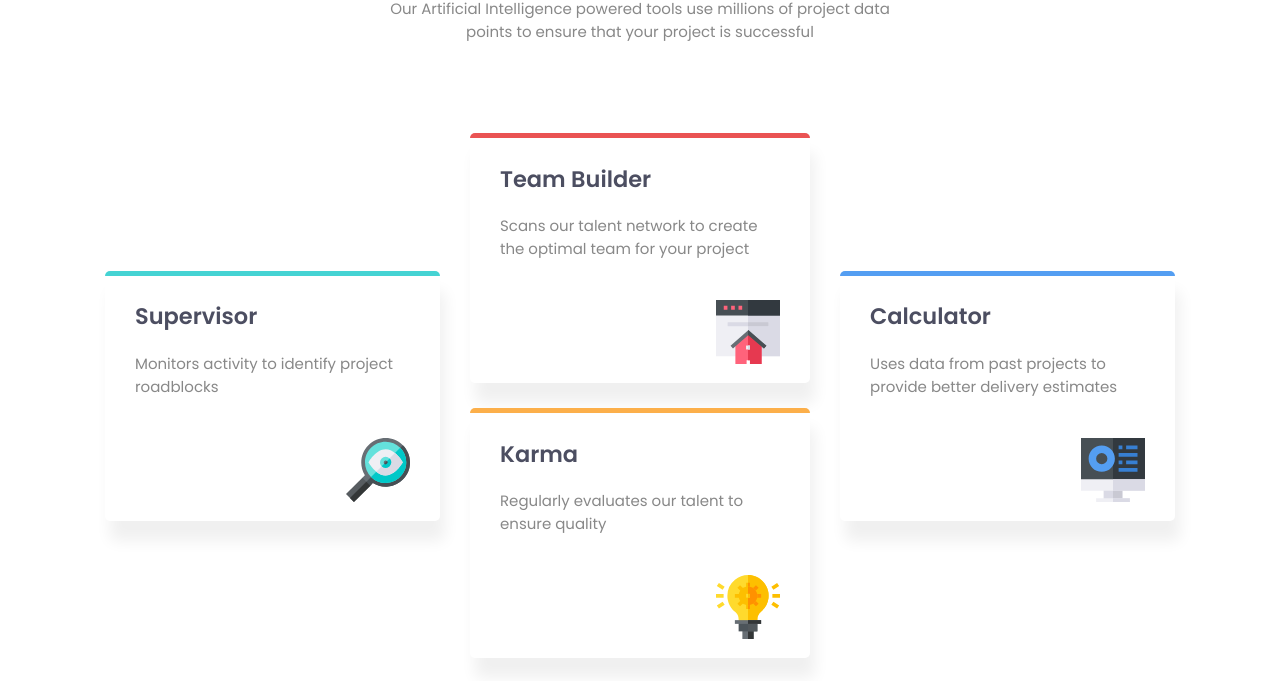
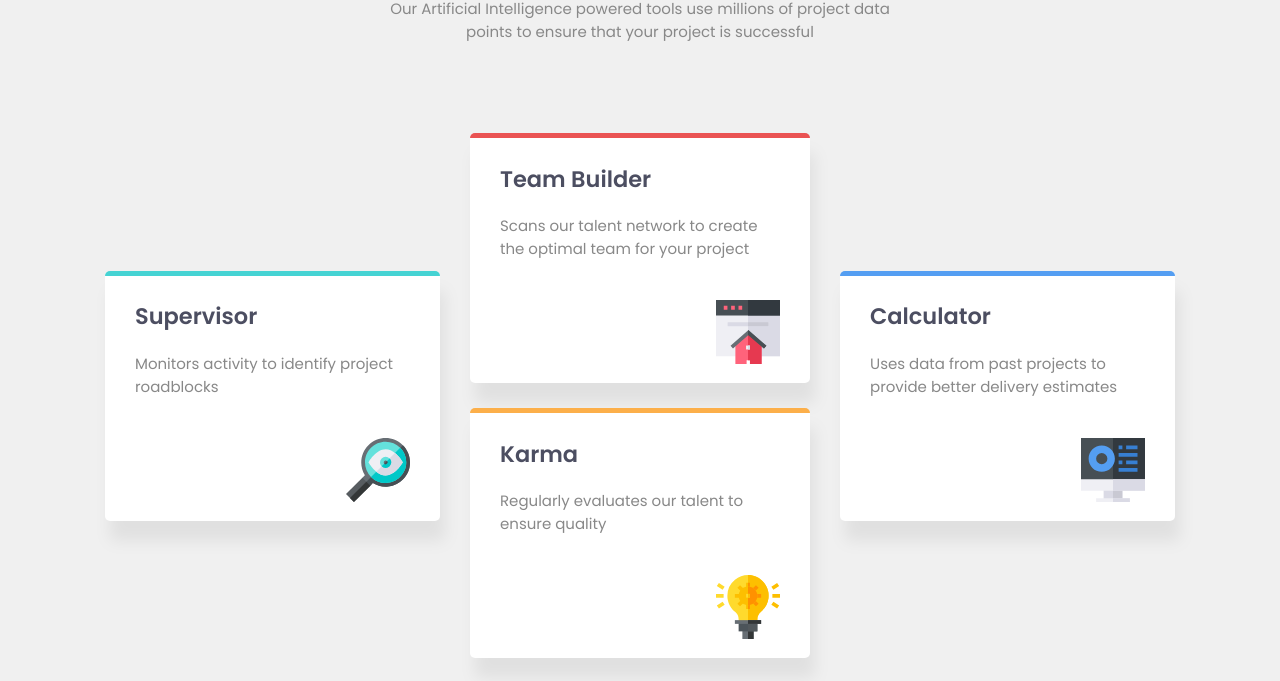
Before and after one commit to gitdxb/Four-Cards-Challenge, a plain HTML site: page four-card-feature-section-master/index.html in a window 1280 px wide. Shown: the part 164-845 px from the top of the page. Drawn offline with Linux system fonts and the light colour scheme.

Commit message:
change background color

```diff
--- a/four-card-feature-section-master/css/style.css
+++ b/four-card-feature-section-master/css/style.css
@@ -4,6 +4,7 @@ body {
   padding: 40px 90px;
   color: hsl(234, 12%, 34%);
   margin: 0;
+  background-color: #f0f0f0;
 }
 h1 {
   font-weight: 200;
@@ -31,10 +32,11 @@ h1 {
 .card {
   padding: 5px 30px 20px 30px;
   border-radius: 5px;
-  box-shadow: 5px 20px 15px #f0f0f0;
+  box-shadow: 5px 20px 15px #E0E0E0;
   width: 280px;
   height: 220px;
   margin: 15px;
+  background-color: #ffffff;
 }
 .right {
   margin-top: -35px;
```
